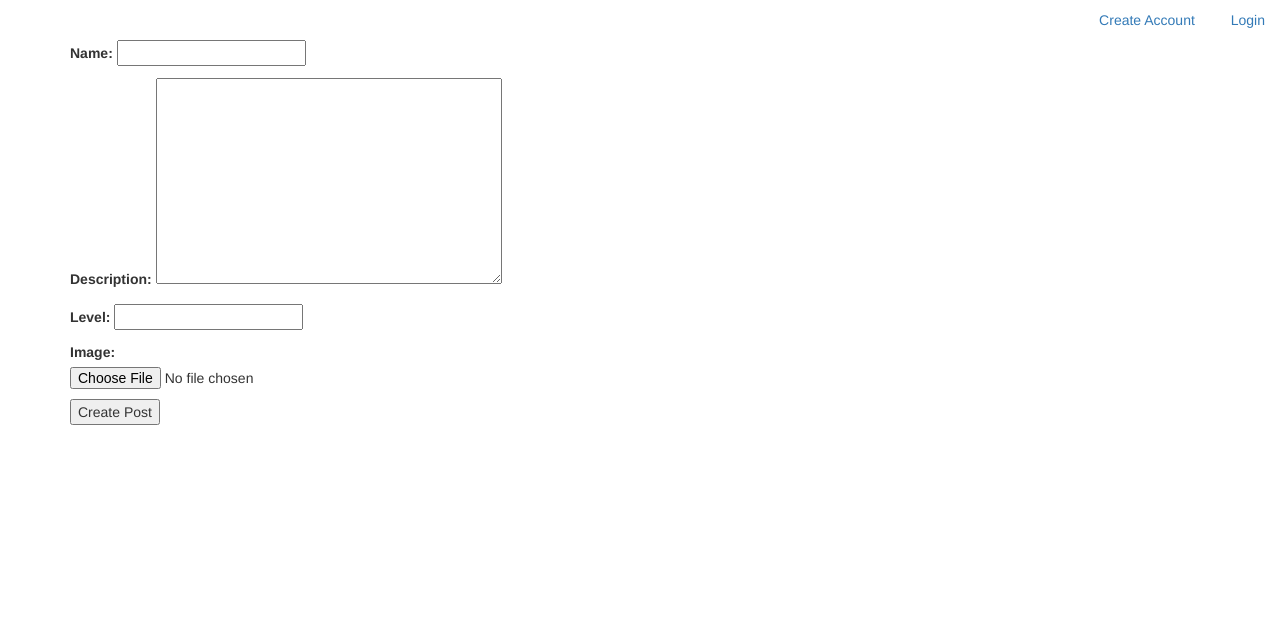
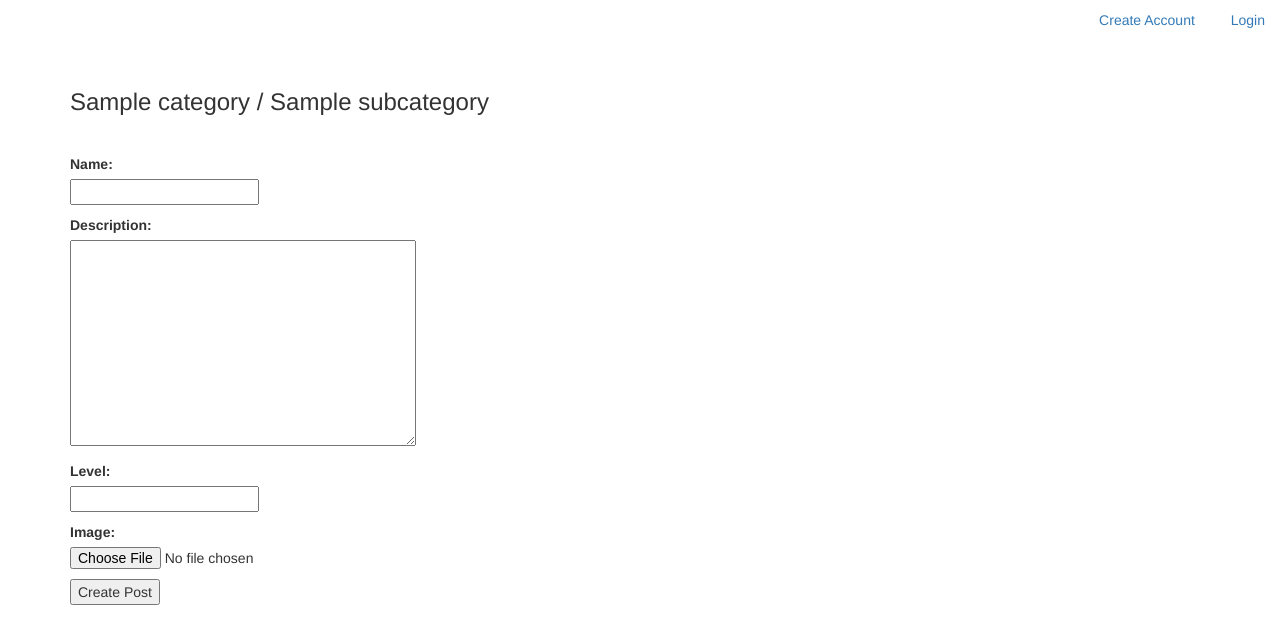
Before and after one commit to Cuddlemuffin007/craigs_list_clone, a Django app: page /1/create/listing/ in a window 1280 px wide. Shown: the top 644 px of the page. Run offline with Django 3.2, Linux system fonts and the light colour scheme; tables that the repository leaves empty hold one stand-in row (values such as "Sample post"); some libraries are stand-ins or nearby versions.

Commit message:
fixed sorting with querystrings"

```diff
--- a/pkmn_app/static/main.css
+++ b/pkmn_app/static/main.css
@@ -29,3 +29,7 @@ ul.nav.nav-pills {
 .username {
     text-align: center;
 }
+
+label {
+    display: block;
+}
--- a/pkmn_app/templates/pkmn_app/pokemon_form.html
+++ b/pkmn_app/templates/pkmn_app/pokemon_form.html
@@ -1,6 +1,7 @@
 {% extends 'base.html' %}
 
 {% block content %}
+    <h3 class="breadcrumbs">{{ subcategory.category }} / {{ subcategory }}</h3>
 <form method="post" action="" enctype="multipart/form-data">
     {% csrf_token %}
     {{ form.as_p }}
--- a/pkmn_app/views.py
+++ b/pkmn_app/views.py
@@ -43,10 +43,7 @@ class SubCategoryDetailView(DetailView):
 
     def get_context_data(self, **kwargs):
         context = super().get_context_data(**kwargs)
-        if self.request.GET.urlencode():
-            ordering = self.request.GET.urlencode()[6:]
-        else:
-            ordering = '-posted'
+        ordering = self.request.GET.get('order') if self.request.GET.get('order') else '-posted'
         context['pokemon_list'] = context['subcategory'].pokemon_set.all().order_by(ordering)
 
         return context
@@ -57,6 +54,11 @@ class ListingCreateView(CreateView):
 
     def get_subcategory(self):
         return SubCategory.objects.get(pk=self.kwargs['subcat_id'])
+
+    def get_context_data(self, **kwargs):
+        context = super().get_context_data(**kwargs)
+        context['subcategory'] = self.get_subcategory()
+        return context
 
     def form_valid(self, form):
         pokemon_object = form.save(commit=False)
@@ -74,10 +76,7 @@ class CategoryDetailView(DetailView):
 
     def get_context_data(self, **kwargs):
         context = super().get_context_data(**kwargs)
-        if self.request.GET.urlencode():
-            ordering = self.request.GET.urlencode()[6:]
-        else:
-            ordering = '-posted'
+        ordering = self.request.GET.get('order') if self.request.GET.get('order') else '-posted'
         context['pokemon_list'] = Pokemon.objects.filter(categories__category_id=self.kwargs.get('pk')).order_by(ordering)
 
         return context
```
